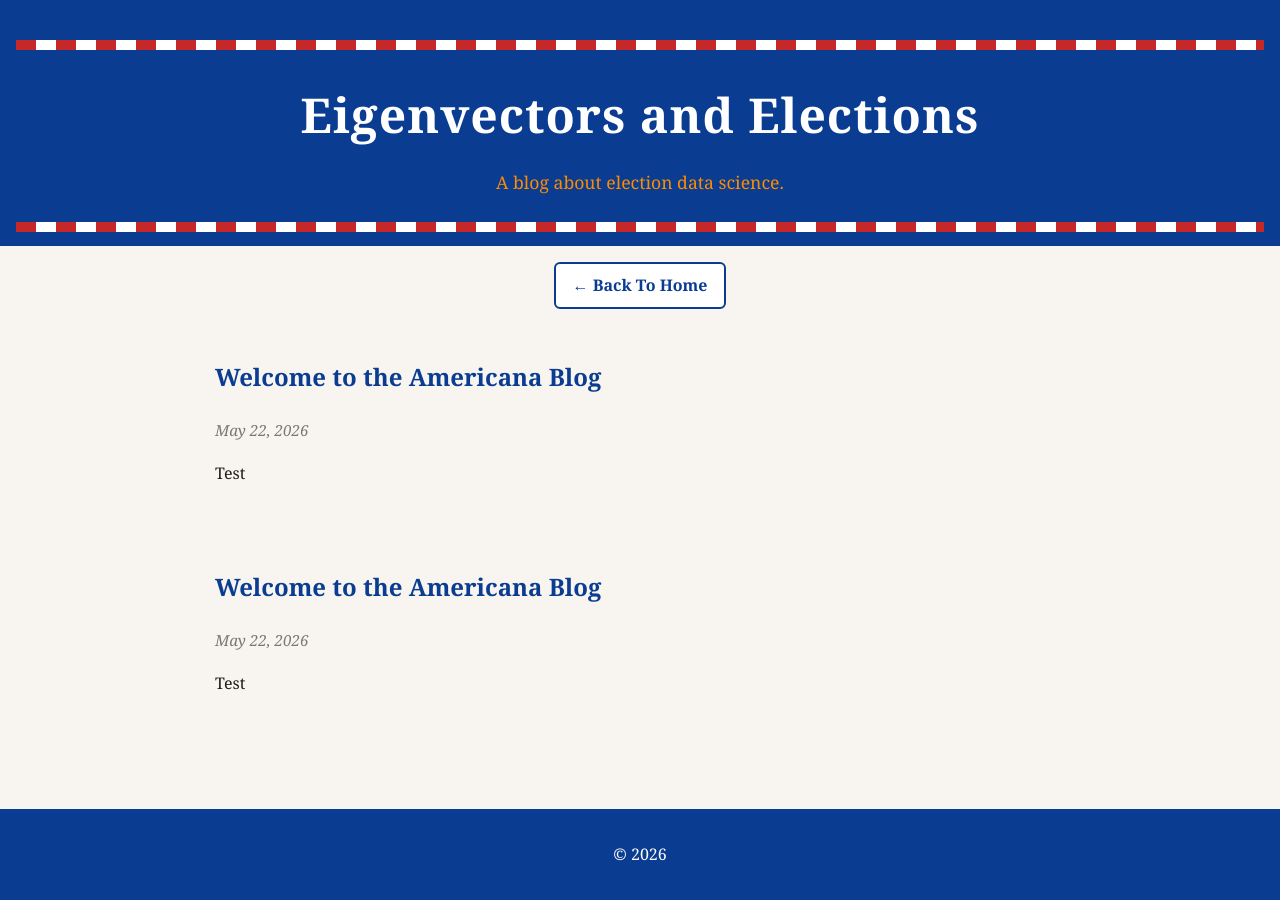
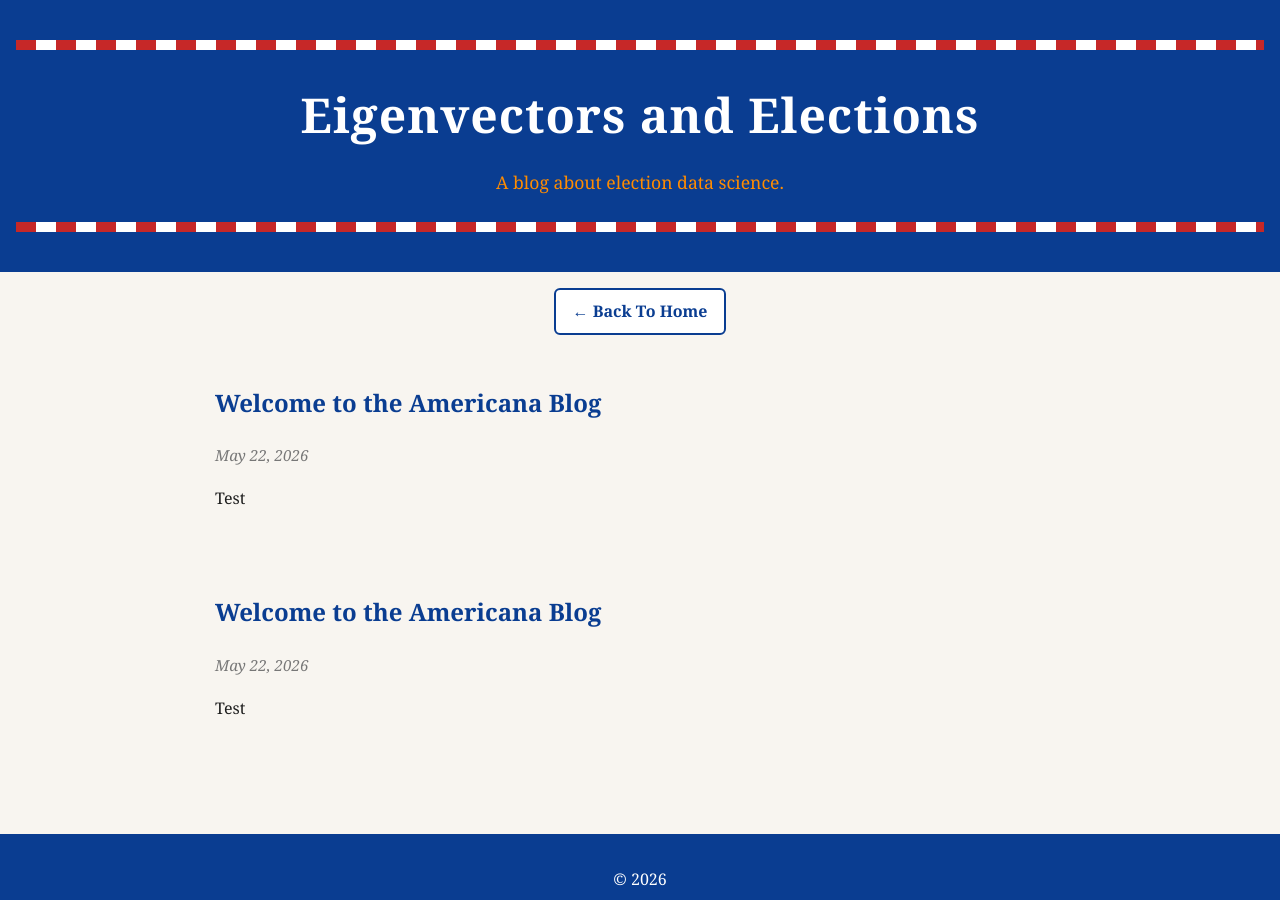
Before and after one commit to luccac19/eigenvectors, a Jekyll site: the page built from _posts/2026-05-22-welcome.md, in a window 1280 px wide. Built offline with Jekyll 4.4.1, drawn with Linux system fonts in a browser that asks for light colours.

Commit message:
Update style.css

```diff
--- a/assets/style.css
+++ b/assets/style.css
@@ -45,7 +45,6 @@ body {
   padding: 2.5rem 1rem;
   background: #0a3d91;
   position: relative;
-  overflow: hidden;
 }
 
 /* Americana stripes */
```
